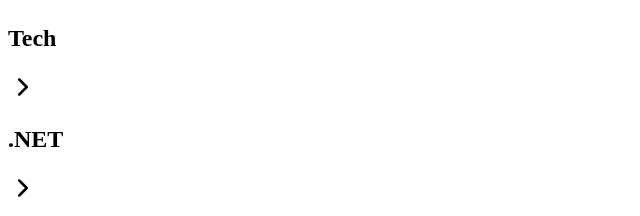
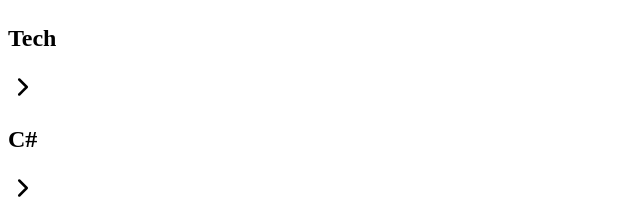
Before and after one commit to theo923/next-ssg-personal-blog, a Next.js app: page / in a window 1280 px wide. Shown: the part 1180-1396 px from the top of the page, without its empty margins (0-640 px from the left). Built offline with nearby package versions, Linux system fonts and the light colour scheme; a web font is replaced by a local one.

Commit message:
added blogpost 05/09/2021

```diff
--- a/components/Layout.js
+++ b/components/Layout.js
@@ -8,7 +8,7 @@ const categories = [
     "React",
     "NextJS",
     "Tech",
-  ".NET",
+    "C#",
     "Python",
     "Lifestyle",
     "Music",
--- a/posts/20210722-1820.md
+++ b/posts/20210722-1820.md
@@ -2,7 +2,7 @@
 title: Learning .NET (1)
 description: learning .NET's structure ( Dependency injection, .Net Core Pipeline )
 date: 22 / 07 / 2021
-tags: [".NET"]
+tags: ["C#"]
 ---
 
 <p>Dependency Injection</p>
@@ -18,6 +18,6 @@ tags: [".NET"]
 <p>When one is ended, they will pass to the next middleware until the pipeline reached to the end.</p>
 <p>Then, it will return the response to the server.</p>
 
+<br/><br/>
 
-<br/><br/>
 <p>Here's for today!</p>
```
Also changed, not shown: 1 other file (tests, documents, lock files or other folders). Lines whose indentation alone changed are shown as unchanged.
